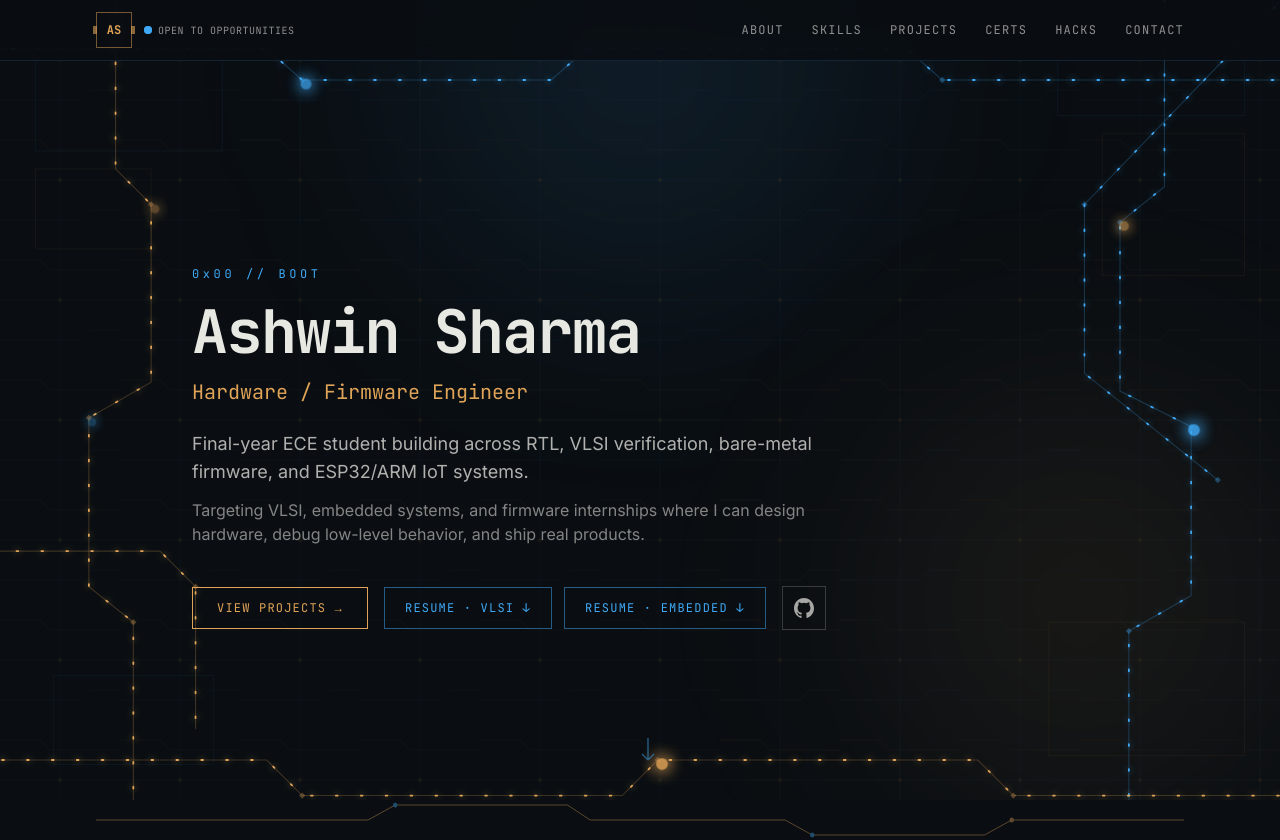
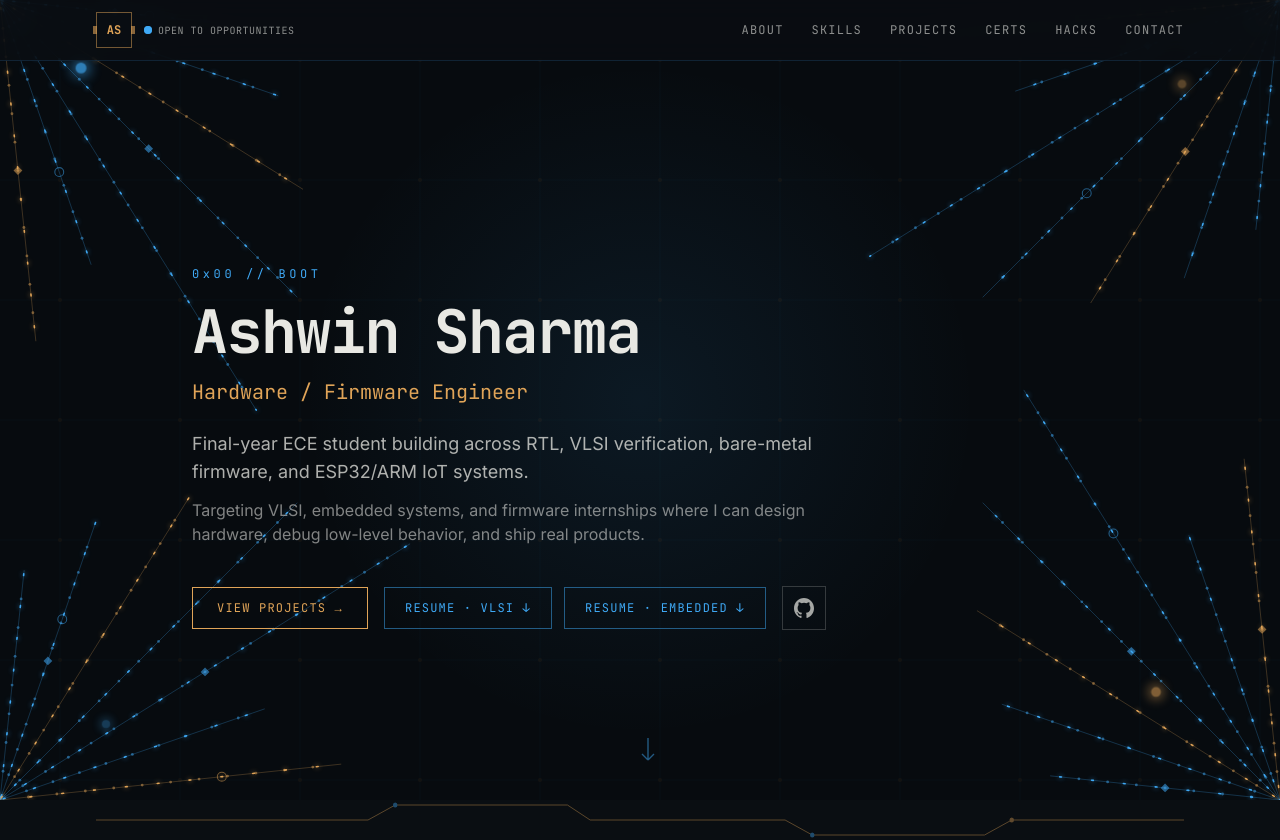
Before and after one commit to ashwinsharma24689-ctrl/PORTFOLIO, a Next.js app: page / in a window 1280 px wide. Shown: the top 840 px of the page. Built offline with nearby package versions, Linux system fonts and the light colour scheme.

Commit message:
Refactor circuit background and node rendering

```diff
--- a/src/app/page.tsx
+++ b/src/app/page.tsx
@@ -40,132 +40,147 @@ function TraceDivider({ flip = false }: { flip?: boolean }) {
 }
 
 /* ---------- animated circuit-board background ---------- */
-/* Routed like a real PCB: traces stay in the top/bottom bands and the left
-   and right gutters, keeping the center content column completely clear
-   instead of cutting across text. 45°-mitered bends with square via pads,
-   like actual board routing, plus a faint static die-floorplan overlay for
-   texture. A dashed "signal" flows along each trace via a CSS animation. */
-const CIRCUIT_TRACES = [
-  // top band — stays above the hero copy
-  { d: "M-40 55 H300 L340 90 H620 L660 55 H1020 L1060 90 H1480", color: "#3FA9F5",
-    vias: [[340, 90], [660, 55], [1060, 90]] },
-  // left gutter — runs top to bottom, left of the text column
-  { d: "M130 -40 V190 L170 230 V430 L100 470 V660 L150 700 V940", color: "#E0A458",
-    vias: [[170, 230], [100, 470], [150, 700]] },
-  // right gutter — mirrors the left, right of the buttons
-  { d: "M1310 -40 V210 L1260 250 V440 L1340 480 V670 L1270 710 V940", color: "#3FA9F5",
-    vias: [[1260, 250], [1340, 480], [1270, 710]] },
-  // bottom band — stays below the CTA buttons
-  { d: "M-40 855 H300 L340 895 H700 L740 855 H1100 L1140 895 H1480", color: "#E0A458",
-    vias: [[340, 895], [740, 855], [1140, 895]] },
-  // diagonal accent in the empty upper-right dead space
-  { d: "M1480 -40 L1220 230 V420 L1370 540", color: "#3FA9F5",
-    vias: [[1220, 230], [1370, 540]] },
-  // short accent, lower-left dead space
-  { d: "M-40 620 H180 L220 660 V820", color: "#E0A458",
-    vias: [[220, 660]] },
+/* Diagonal circuit fans radiating from each corner, in the style of a classic
+   PCB/tech background — true 45° lines, beaded nodes, occasional diamond/ring
+   markers, and a softly lit vignette in the clear center where the content
+   sits. A dashed "signal" flows outward along each line via CSS. */
+type BgLine = { sx: number; sy: number; ex: number; ey: number; color: string };
+
+function fanLines(
+  cornerX: number,
+  cornerY: number,
+  baseAngleDeg: number,
+  spreadDeg: number,
+  count: number,
+  colors: string[]
+): BgLine[] {
+  const lines: BgLine[] = [];
+  for (let i = 0; i < count; i++) {
+    const t = count === 1 ? 0.5 : i / (count - 1);
+    const angle = ((baseAngleDeg - spreadDeg / 2 + spreadDeg * t) * Math.PI) / 180;
+    const length = 260 + ((i * 71) % 300);
+    const ex = cornerX + Math.cos(angle) * length;
+    const ey = cornerY + Math.sin(angle) * length;
+    lines.push({ sx: cornerX, sy: cornerY, ex, ey, color: colors[i % colors.length] });
+  }
+  return lines;
+}
+
+const TRACE_COLORS = ["#3FA9F5", "#3FA9F5", "#E0A458", "#3FA9F5"];
+
+const CIRCUIT_TRACES: BgLine[] = [
+  ...fanLines(0, 0, 45, 78, 7, TRACE_COLORS), // top-left, fans down-right
+  ...fanLines(1440, 0, 135, 78, 7, TRACE_COLORS), // top-right, fans down-left
+  ...fanLines(0, 900, -45, 78, 7, TRACE_COLORS), // bottom-left, fans up-right
+  ...fanLines(1440, 900, -135, 78, 7, TRACE_COLORS), // bottom-right, fans up-left
 ];
 
-const CIRCUIT_NODES = [
-  { x: "23.6%", y: "10%" }, { x: "11.8%", y: "25.6%" }, { x: "6.9%", y: "52.2%" },
-  { x: "87.5%", y: "27.8%" }, { x: "93%", y: "53.3%" }, { x: "51.4%", y: "95%" },
-];
-
-/* faint static die-floorplan blocks, tucked in the corners so they never
-   compete with the readable content */
-const FLOORPLAN_BLOCKS = [
-  { x: 40, y: 40, w: 210, h: 130 },
-  { x: 40, y: 190, w: 130, h: 90 },
-  { x: 1190, y: 40, w: 210, h: 90 },
-  { x: 1240, y: 150, w: 160, h: 160 },
-  { x: 60, y: 760, w: 180, h: 100 },
-  { x: 1180, y: 700, w: 220, h: 150 },
-];
+/* beads spaced along each line, plus every 3rd line gets a diamond marker
+   and every 5th a ring marker partway along, echoing the reference art */
+function traceBeads(line: BgLine, idx: number) {
+  const dx = line.ex - line.sx;
+  const dy = line.ey - line.sy;
+  const len = Math.hypot(dx, dy);
+  const spacing = 30;
+  const steps = Math.floor(len / spacing);
+  const beads: { x: number; y: number }[] = [];
+  for (let s = 1; s < steps; s++) {
+    beads.push({ x: line.sx + (dx * s) / steps, y: line.sy + (dy * s) / steps });
+  }
+  return beads;
+}
 
 function BackgroundTraces() {
   return (
-    <div className="pointer-events-none fixed inset-0 overflow-hidden" aria-hidden="true">
-      {/* ambient glow, adds depth */}
-      <div className="absolute -top-40 left-1/2 h-[55vh] w-[55vh] -translate-x-1/2 rounded-full bg-[#3FA9F5]/[0.10] blur-[120px]" />
-      <div className="absolute bottom-0 right-0 h-[50vh] w-[50vh] rounded-full bg-[#E0A458]/[0.08] blur-[120px]" />
+    <div className="pointer-events-none fixed inset-0 overflow-hidden bg-[#070B0F]" aria-hidden="true">
+      {/* soft lit vignette in the clear center */}
+      <div
+        className="absolute left-1/2 top-1/2 h-[85vh] w-[85vh] -translate-x-1/2 -translate-y-1/2 rounded-full"
+        style={{ background: "radial-gradient(circle, rgba(63,169,245,0.09) 0%, rgba(63,169,245,0) 70%)" }}
+      />
 
       {/* fine PCB grid texture */}
-      <svg className="absolute inset-0 h-full w-full opacity-[0.07]" xmlns="http://www.w3.org/2000/svg">
+      <svg className="absolute inset-0 h-full w-full opacity-[0.05]" xmlns="http://www.w3.org/2000/svg">
         <defs>
           <pattern id="pcbgrid" width="120" height="120" patternUnits="userSpaceOnUse">
             <path d="M0 60 H120 M60 0 V120" stroke="#3FA9F5" strokeWidth="0.5" />
             <circle cx="60" cy="60" r="2" fill="#E0A458" />
-            <path d="M0 20 H40 L50 30 H120" stroke="#E0A458" strokeWidth="0.5" fill="none" />
-            <path d="M0 100 H80 L90 90 H120" stroke="#3FA9F5" strokeWidth="0.5" fill="none" />
           </pattern>
         </defs>
         <rect width="100%" height="100%" fill="url(#pcbgrid)" />
       </svg>
 
-      {/* faint die-floorplan blocks, corners only */}
-      <svg
-        className="absolute inset-0 h-full w-full opacity-[0.06]"
-        viewBox="0 0 1440 900"
-        preserveAspectRatio="xMidYMid slice"
-      >
-        {FLOORPLAN_BLOCKS.map((b, i) => (
-          <rect
-            key={i}
-            x={b.x}
-            y={b.y}
-            width={b.w}
-            height={b.h}
-            fill="none"
-            stroke={i % 2 === 0 ? "#3FA9F5" : "#E0A458"}
-            strokeWidth="1"
-          />
-        ))}
-      </svg>
-
-      {/* routed traces with flowing signal dashes — kept to the margins */}
+      {/* corner-radiating diagonal traces */}
       <svg
         className="absolute inset-0 h-full w-full"
         viewBox="0 0 1440 900"
         preserveAspectRatio="xMidYMid slice"
       >
-        {CIRCUIT_TRACES.map((trace, i) => (
-          <g key={trace.d}>
-            {/* faint base trace, always visible */}
-            <path d={trace.d} fill="none" stroke={trace.color} strokeWidth="1.25" opacity="0.24" />
-            {/* square via pads at each bend, like real board routing */}
-            {trace.vias.map(([vx, vy], vi) => (
+        {CIRCUIT_TRACES.map((line, i) => {
+          const beads = traceBeads(line, i);
+          return (
+            <g key={i}>
+              <line
+                x1={line.sx}
+                y1={line.sy}
+                x2={line.ex}
+                y2={line.ey}
+                stroke={line.color}
+                strokeWidth="1"
+                opacity="0.28"
+              />
+              {beads.map((b, bi) => (
+                <circle key={bi} cx={b.x} cy={b.y} r="1.6" fill={line.color} opacity="0.5" />
+              ))}
+              {i % 3 === 0 && (
                 <rect
-                key={vi}
-                x={vx - 2.5}
-                y={vy - 2.5}
-                width="5"
-                height="5"
-                fill={trace.color}
-                opacity="0.35"
-                transform={`rotate(45 ${vx} ${vy})`}
+                  x={(line.sx + line.ex) / 2 - 3.5}
+                  y={(line.sy + line.ey) / 2 - 3.5}
+                  width="7"
+                  height="7"
+                  fill={line.color}
+                  opacity="0.55"
+                  transform={`rotate(45 ${(line.sx + line.ex) / 2} ${(line.sy + line.ey) / 2})`}
                 />
-            ))}
-            {/* glowing dashed signal flowing along the trace */}
-            <path
-              d={trace.d}
+              )}
+              {i % 5 === 0 && (
+                <circle
+                  cx={line.sx + (line.ex - line.sx) * 0.65}
+                  cy={line.sy + (line.ey - line.sy) * 0.65}
+                  r="5"
                   fill="none"
-              stroke={trace.color}
-              strokeWidth="2"
+                  stroke={line.color}
+                  strokeWidth="1.2"
+                  opacity="0.5"
+                />
+              )}
+              {/* glowing dashed signal flowing outward from the corner */}
+              <line
+                x1={line.sx}
+                y1={line.sy}
+                x2={line.ex}
+                y2={line.ey}
+                stroke={line.color}
+                strokeWidth="1.8"
                 strokeLinecap="round"
-              strokeDasharray="2 26"
+                strokeDasharray="2 34"
                 className="circuit-flow"
                 style={{
-                animationDuration: `${16 + i * 3}s`,
-                animationDelay: `${i * -2.3}s`,
-                filter: `drop-shadow(0 0 4px ${trace.color})`,
+                  animationDuration: `${12 + (i % 6) * 2.5}s`,
+                  animationDelay: `${-(i * 1.7)}s`,
+                  filter: `drop-shadow(0 0 3px ${line.color})`,
                 }}
               />
             </g>
-        ))}
+          );
+        })}
       </svg>
 
-      {/* slow-breathing solder-point nodes */}
-      {CIRCUIT_NODES.map((n, i) => (
+      {/* a few larger breathing glow nodes near the corners, echoing the reference */}
+      {[
+        { x: "6%", y: "8%" }, { x: "92%", y: "10%" },
+        { x: "8%", y: "90%" }, { x: "90%", y: "86%" },
+      ].map((n, i) => (
         <span
           key={i}
           className="circuit-node absolute h-2 w-2 rounded-full"
```
Lines whose indentation alone changed are shown as unchanged.
